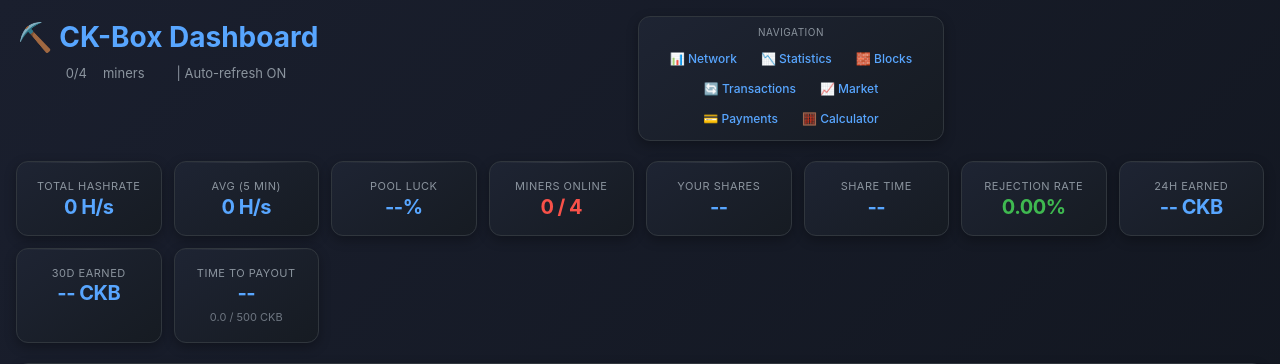
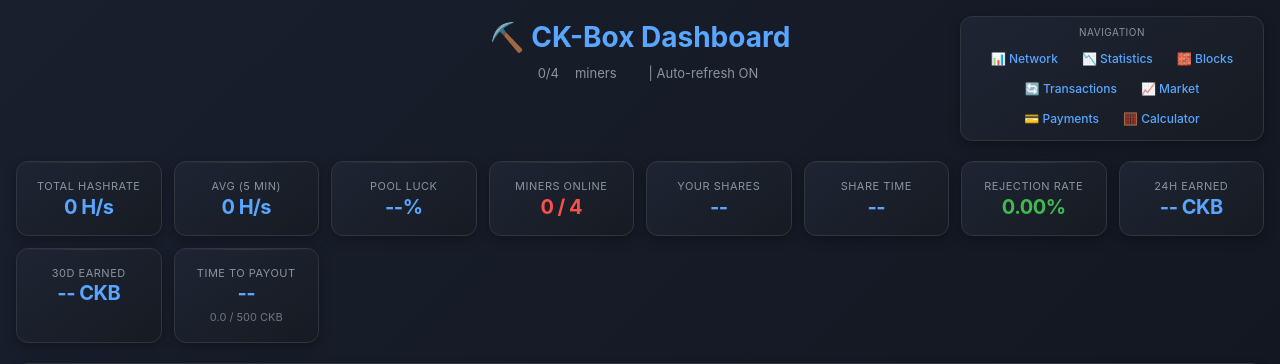
Before and after one commit to Goldfire7/MinerDashboard, a Flask app: page / in a window 1280 px wide. Shown: the top 364 px of the page. Run offline with Flask 3, Linux system fonts and the light colour scheme; data that the repository does not hold is empty.

Commit message:
Fix header layout - dashboard title center, nav right

```diff
--- a/templates/dashboard.html
+++ b/templates/dashboard.html
@@ -49,10 +49,12 @@
         .header-center {
             text-align: center;
             justify-self: center;
+            grid-column: 2;
         }
 
         .header-right {
             justify-self: end;
+            grid-column: 3;
         }
 
         /* Header Cards */
```
